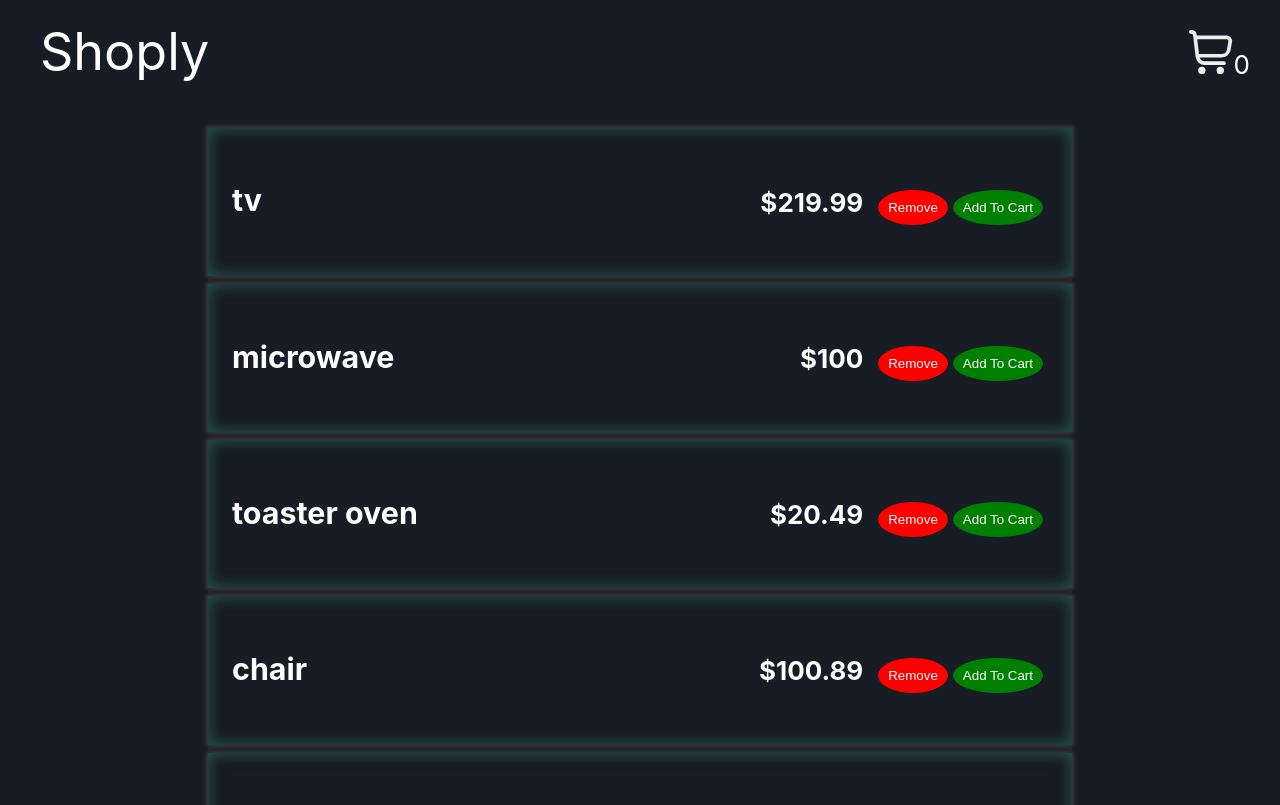
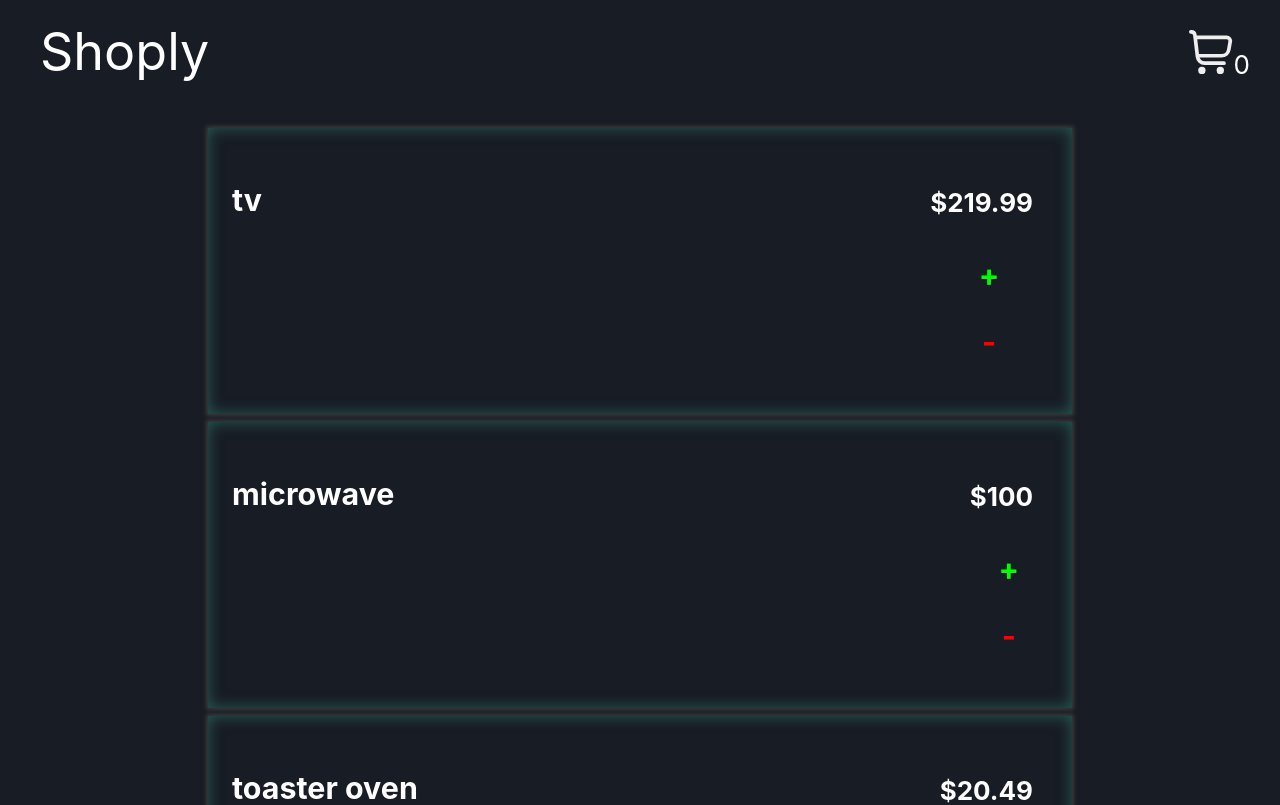
Before and after one commit to aloshon/redux-shoply, a React (Create React App) app: page / in a window 1280 px wide. Shown: the top 805 px of the page. Built offline with nearby package versions, Linux system fonts and the light colour scheme.

Commit message:
update quanity button styling

```diff
--- a/src/Items.css
+++ b/src/Items.css
@@ -28,19 +28,13 @@
 }
 
 .item-add {
-    color: #FFF;
-    background-color: green;
-    padding: 10px;
-    border-radius: 50%;
+    color: #0F0;
     border: none;
     margin: 5px;
 }
 
 .item-remove {
-    color: #FFF;
-    background-color: red;
-    padding: 10px;
-    border-radius: 50%;
+    color: #F00;
     border: none;
 }
 
--- a/src/Items.js
+++ b/src/Items.js
@@ -13,18 +13,19 @@ const Item = ({id, name, price, quantity}) => {
                 <h3 className="item-name">{name}</h3>
 
             </Link>
-            <span className="item-buttons">
+            <span className="item-h3s">
             <h4 className="item-price">${price}</h4>
-                <button
-                className="item-remove"
-                onClick={remove}>
-                    Remove
-                </button>
-                <button
-                className="item-add"
-                onClick={add}>
-                    Add To Cart
-                </button>
+                <h3
+                    className="item-add"
+                    onClick={add}>
+                        +
+                </h3>
+                <h3
+                    className="item-remove"
+                    onClick={remove}>
+                        -
+                </h3>
+
             </span>
             {quantity && <p><small>qty: {cart[id]}</small></p>}
         </li>
```
